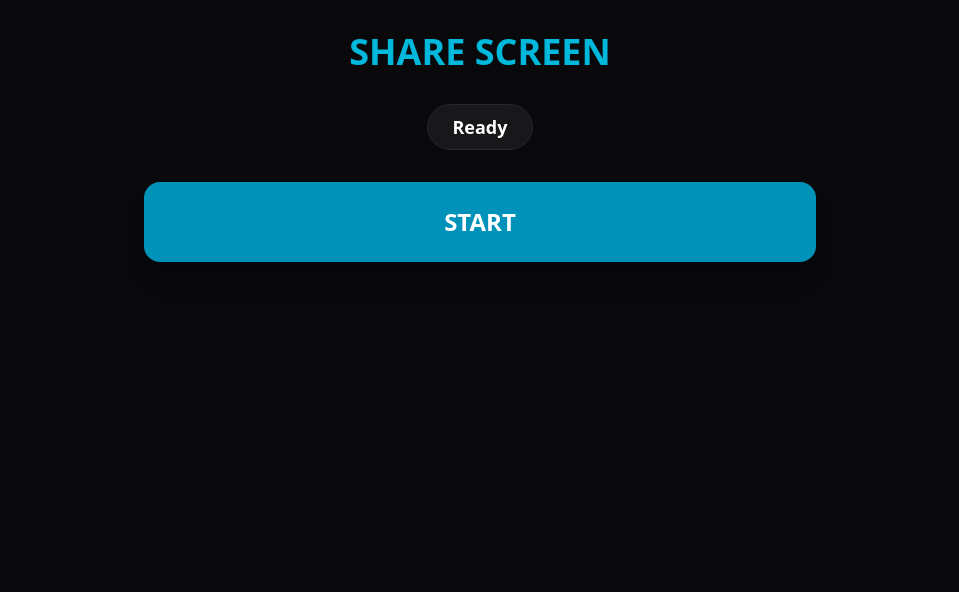
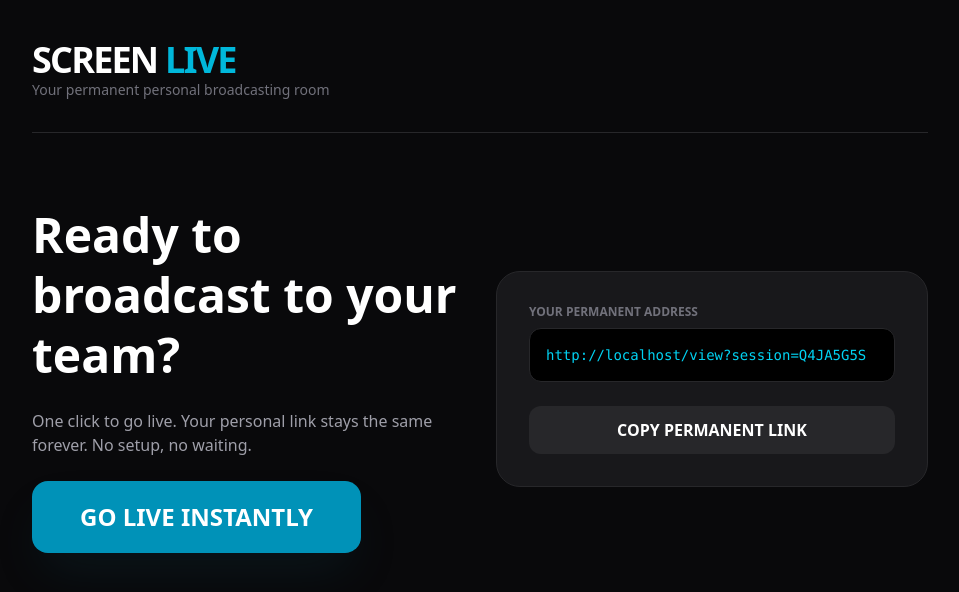
Before and after one commit to softwareengineer698-glitch/sharing, a Next.js app: page /share in a window 1280 px wide. Shown: the top 592 px of the page, without its empty margins (160-1119 px from the left). Built offline with nearby package versions, Linux system fonts and the light colour scheme.

Commit message:
Instantly show live preview and professional broadcast UI

```diff
--- a/src/app/share/page.tsx
+++ b/src/app/share/page.tsx
@@ -1,33 +1,47 @@
 'use client';
 
 import { useState, useRef, useCallback, useEffect } from 'react';
-import { v4 as uuidv4 } from 'uuid';
-import { StatusBadge } from '@/components/StatusBadge';
 
 export default function SharePage() {
     const [sessionId, setSessionId] = useState<string>('');
     const [status, setStatus] = useState<string>('Ready');
     const [isSharing, setIsSharing] = useState(false);
     const previewRef = useRef<HTMLVideoElement>(null);
-    const pcRef = useRef<RTCPeerConnection | null>(null);
+    const [copied, setCopied] = useState(false);
+
+    useEffect(() => {
+        let savedId = localStorage.getItem('my_permanent_session_id');
+        if (!savedId) {
+            savedId = Math.random().toString(36).substring(2, 10).toUpperCase();
+            localStorage.setItem('my_permanent_session_id', savedId);
+        }
+        setSessionId(savedId);
+    }, []);
 
     const startSharing = useCallback(async () => {
         let stream: MediaStream;
         try {
-            stream = await navigator.mediaDevices.getDisplayMedia({ video: true, audio: true });
-        } catch { return; }
+            // 1. Capture screen IMMEDIATELY
+            stream = await navigator.mediaDevices.getDisplayMedia({
+                video: { cursor: "always" },
+                audio: true
+            });
 
-        const sid = uuidv4().slice(0, 8).toUpperCase();
-        setSessionId(sid);
+            // 2. Show the user their own live screen IMMEDIATELY
             setIsSharing(true);
-        setStatus('Waiting for Viewer...');
+            setStatus('LIVE & BROADCASTING');
 
-        if (previewRef.current) previewRef.current.srcObject = stream;
+            // We must wait a tiny bit for the video element to mount after setIsSharing(true)
+            setTimeout(() => {
+                if (previewRef.current) {
+                    previewRef.current.srcObject = stream;
+                }
+            }, 50);
 
+            // 3. Start the background signaling (WebRTC)
             const pc = new RTCPeerConnection({
                 iceServers: [{ urls: 'stun:stun.l.google.com:19302' }, { urls: 'stun:global.stun.twilio.com:3478' }]
             });
-        pcRef.current = pc;
 
             stream.getTracks().forEach(track => pc.addTrack(track, stream));
 
@@ -36,29 +50,26 @@ export default function SharePage() {
                     fetch('/api/signal', {
                         method: 'POST',
                         headers: { 'Content-Type': 'application/json' },
-                    body: JSON.stringify({ sessionId: sid, signal: { type: 'candidate', data: e.candidate, sender: 'sharer' } }),
+                        body: JSON.stringify({ sessionId: sessionId, signal: { type: 'candidate', data: e.candidate, sender: 'sharer' } }),
                     });
                 }
             };
 
-        // Polling Loop (High Frequency)
             const interval = setInterval(async () => {
                 try {
-                const res = await fetch(`/api/signal?sessionId=${sid}&role=sharer`);
+                    const res = await fetch(`/api/signal?sessionId=${sessionId}&role=sharer`);
                     const { signals } = await res.json();
                     for (const s of signals) {
                         if (s.type === 'join') {
-                        setStatus('Connecting...');
                             const offer = await pc.createOffer();
                             await pc.setLocalDescription(offer);
                             fetch('/api/signal', {
                                 method: 'POST',
                                 headers: { 'Content-Type': 'application/json' },
-                            body: JSON.stringify({ sessionId: sid, signal: { type: 'offer', data: offer, sender: 'sharer' } }),
+                                body: JSON.stringify({ sessionId: sessionId, signal: { type: 'offer', data: offer, sender: 'sharer' } }),
                             });
                         } else if (s.type === 'answer') {
                             await pc.setRemoteDescription(new RTCSessionDescription(s.data));
-                        setStatus('Streaming!');
                         } else if (s.type === 'candidate') {
                             try { await pc.addIceCandidate(new RTCIceCandidate(s.data)); } catch { }
                         }
@@ -66,28 +77,91 @@ export default function SharePage() {
                 } catch { }
             }, 400);
 
-        return () => {
+            (window as any).__cleanup = () => {
                 clearInterval(interval);
                 stream.getTracks().forEach(t => t.stop());
                 pc.close();
             };
-    }, []);
+
+        } catch (e) {
+            console.error(e);
+            alert('Failed to share screen. Make sure you clicked "Allow".');
+        }
+    }, [sessionId]);
+
+    const copyLink = () => {
+        const link = `${window.location.origin}/view?session=${sessionId}`;
+        navigator.clipboard.writeText(link);
+        setCopied(true);
+        setTimeout(() => setCopied(false), 2000);
+    };
 
     return (
-        <div className="min-h-screen bg-zinc-950 text-white p-8 font-sans">
-            <div className="max-w-2xl mx-auto space-y-8">
-                <h1 className="text-4xl font-black text-center text-cyan-500">SHARE SCREEN</h1>
-                <div className="flex justify-center"><div className="bg-zinc-900 px-6 py-2 rounded-full border border-zinc-800 text-lg font-bold">{status}</div></div>
+        <div className="min-h-screen bg-zinc-950 text-white p-4 sm:p-10 font-sans selection:bg-cyan-500/30">
+            <div className="max-w-4xl mx-auto space-y-8">
+                <header className="flex flex-col sm:flex-row items-center justify-between gap-4 border-b border-zinc-800 pb-8">
+                    <div>
+                        <h1 className="text-4xl font-black tracking-tighter">SCREEN <span className="text-cyan-500">LIVE</span></h1>
+                        <p className="text-zinc-500 text-sm">Your permanent personal broadcasting room</p>
+                    </div>
+                    {isSharing && (
+                        <div className="flex items-center gap-3 px-4 py-2 bg-red-500/10 border border-red-500/20 rounded-full">
+                            <div className="w-2 h-2 bg-red-500 rounded-full animate-pulse" />
+                            <span className="text-red-500 font-bold text-xs uppercase tracking-widest">Live Now</span>
+                        </div>
+                    )}
+                </header>
+
                 {!isSharing ? (
-                    <button onClick={startSharing} className="w-full bg-cyan-600 hover:bg-cyan-500 py-6 rounded-2xl font-black text-2xl shadow-xl transition-all active:scale-95">START</button>
+                    <main className="grid md:grid-cols-2 gap-8 items-center pt-10">
+                        <div className="space-y-6">
+                            <h2 className="text-5xl font-bold leading-tight">Ready to broadcast to your team?</h2>
+                            <p className="text-zinc-400">One click to go live. Your personal link stays the same forever. No setup, no waiting.</p>
+                            <button
+                                onClick={startSharing}
+                                className="w-full sm:w-auto bg-cyan-600 hover:bg-cyan-500 text-white px-12 py-5 rounded-2xl font-black text-2xl shadow-2xl shadow-cyan-900/20 transition-all hover:-translate-y-1 active:scale-95"
+                            >
+                                GO LIVE INSTANTLY
+                            </button>
+                        </div>
+                        <div className="bg-zinc-900 border border-zinc-800 p-8 rounded-3xl space-y-6">
+                            <div>
+                                <p className="text-zinc-500 text-xs font-bold uppercase mb-2">Your Permanent Address</p>
+                                <div className="bg-black p-4 rounded-xl border border-zinc-800 font-mono text-cyan-400 break-all text-sm">
+                                    {typeof window !== 'undefined' ? `${window.location.origin}/view?session=${sessionId}` : '...'}
+                                </div>
+                            </div>
+                            <button onClick={copyLink} className="w-full py-3 bg-zinc-800 hover:bg-zinc-700 rounded-xl font-bold transition-colors">
+                                {copied ? '✅ COPIED' : 'COPY PERMANENT LINK'}
+                            </button>
+                        </div>
+                    </main>
                 ) : (
-                    <div className="space-y-6">
-                        <div className="bg-zinc-900 border border-zinc-800 p-6 rounded-2xl text-center">
-                            <p className="text-zinc-500 text-sm uppercase mb-2">Join Code</p>
-                            <h2 className="text-5xl font-mono font-bold tracking-tighter">{sessionId}</h2>
+                    <main className="space-y-6 animate-in fade-in zoom-in duration-300">
+                        <div className="relative aspect-video rounded-3xl overflow-hidden border-4 border-cyan-500 bg-black shadow-2xl group">
+                            <video ref={previewRef} autoPlay playsInline muted className="w-full h-full object-contain" />
+                            <div className="absolute top-6 left-6 flex gap-2">
+                                <div className="bg-black/60 backdrop-blur-md px-3 py-1 rounded-md text-[10px] font-bold uppercase tracking-widest text-zinc-300 border border-white/10">HD PREVIEW</div>
+                                <div className="bg-cyan-500 px-3 py-1 rounded-md text-[10px] font-bold uppercase tracking-widest text-black">ACTIVE</div>
                             </div>
-                        <video ref={previewRef} autoPlay playsInline muted className="w-full rounded-2xl border border-zinc-800 aspect-video bg-black shadow-2xl" />
                         </div>
+
+                        <div className="flex flex-col sm:flex-row gap-4">
+                            <div className="flex-1 bg-zinc-900 border border-zinc-800 p-6 rounded-2xl flex items-center justify-between">
+                                <div>
+                                    <p className="text-zinc-500 text-[10px] font-bold uppercase mb-1">Session Active</p>
+                                    <p className="font-mono text-xl">{sessionId}</p>
+                                </div>
+                                <button onClick={copyLink} className="text-cyan-500 font-bold hover:underline">COPY LINK</button>
+                            </div>
+                            <button
+                                onClick={() => window.location.reload()}
+                                className="bg-red-600/10 hover:bg-red-600/20 text-red-500 border border-red-500/20 px-10 py-6 rounded-2xl font-bold transition-all"
+                            >
+                                STOP BROADCAST
+                            </button>
+                        </div>
+                    </main>
                 )}
             </div>
         </div>
```
Lines whose indentation alone changed are shown as unchanged.
